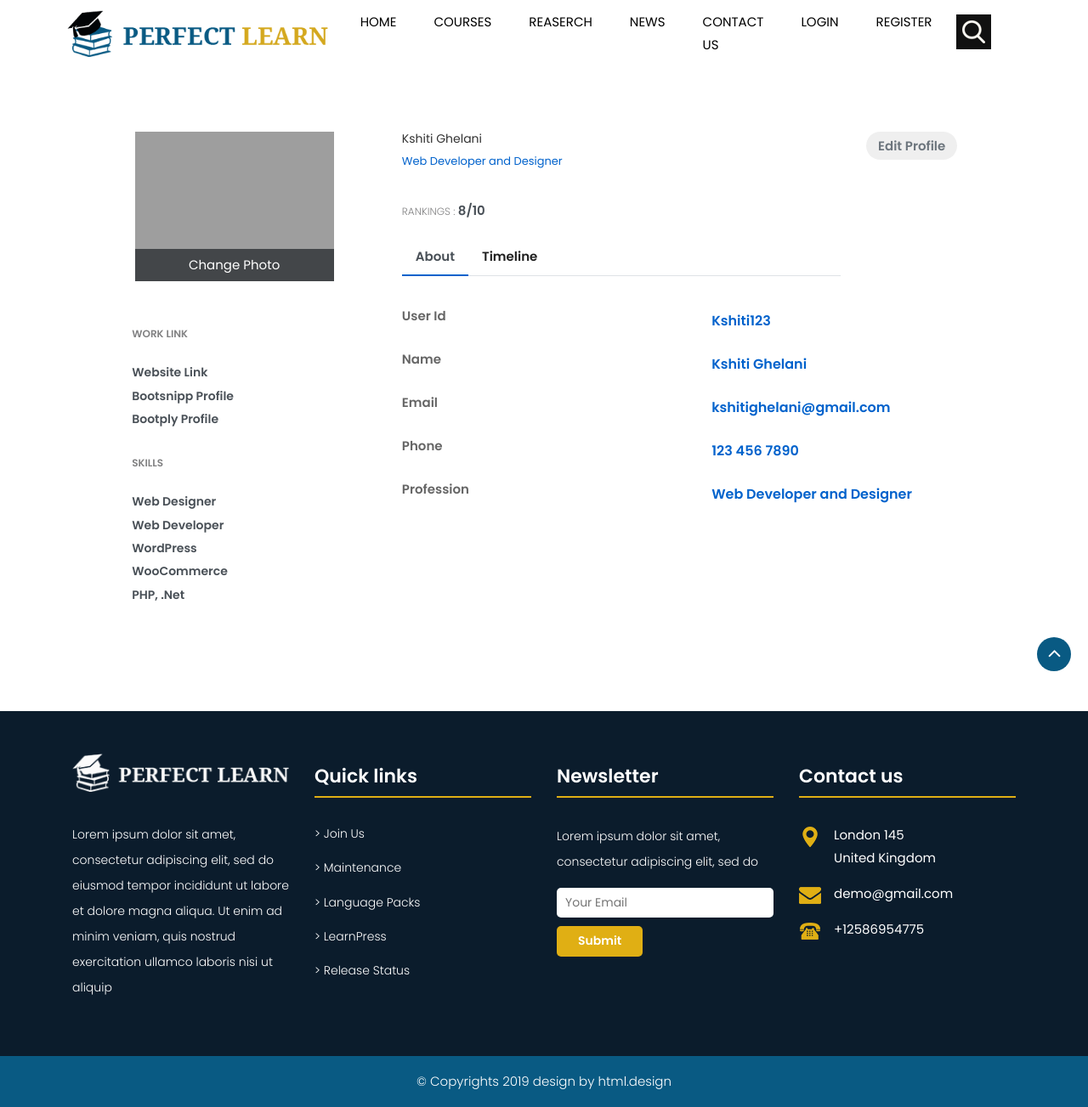
After one commit to Saief1999/MoviesProject, a Symfony app: template templates/reguser/profile.html.twig in a window 1280 px wide. The commit adds this page. Shown: the whole page at 85% size. Run offline with Twig, Linux system fonts and the light colour scheme; the template is opened without the code that fills it, so the values that code supplies are empty; some libraries are stand-ins or nearby versions; grey boxes are pictures that could not be loaded.

Commit message:
Addded basic templates for profile/settings

```diff
--- /dev/null
+++ b/public/css/profile-style-reguser.css
@@ -0,0 +1,95 @@
+body{
+    /*background: -webkit-linear-gradient(left, #3931af, #00c6ff);*/
+}
+.emp-profile{
+    padding: 3%;
+    margin-top: 3%;
+    margin-bottom: 3%;
+    border-radius: 0.5rem;
+    background: #fff;
+}
+.profile-img{
+    text-align: center;
+}
+.profile-img img{
+    width: 70%;
+    height: 100%;
+}
+.profile-img .file {
+    position: relative;
+    overflow: hidden;
+    margin-top: -20%;
+    width: 70%;
+    border: none;
+    border-radius: 0;
+    font-size: 15px;
+    background: #212529b8;
+}
+.profile-img .file input {
+    position: absolute;
+    opacity: 0;
+    right: 0;
+    top: 0;
+}
+.profile-head h5{
+    color: #333;
+}
+.profile-head h6{
+    color: #0062cc;
+}
+.profile-edit-btn{
+    border: none;
+    border-radius: 1.5rem;
+    width: 70%;
+    padding: 2%;
+    font-weight: 600;
+    color: #6c757d;
+    cursor: pointer;
+}
+.proile-rating{
+    font-size: 12px;
+    color: #818182;
+    margin-top: 5%;
+}
+.proile-rating span{
+    color: #495057;
+    font-size: 15px;
+    font-weight: 600;
+}
+.profile-head .nav-tabs{
+    margin-bottom:5%;
+}
+.profile-head .nav-tabs .nav-link{
+    font-weight:600;
+    border: none;
+}
+.profile-head .nav-tabs .nav-link.active{
+    border: none;
+    border-bottom:2px solid #0062cc;
+}
+.profile-work{
+    padding: 14%;
+    margin-top: -15%;
+}
+.profile-work p{
+    font-size: 12px;
+    color: #818182;
+    font-weight: 600;
+    margin-top: 10%;
+}
+.profile-work a{
+    text-decoration: none;
+    color: #495057;
+    font-weight: 600;
+    font-size: 14px;
+}
+.profile-work ul{
+    list-style: none;
+}
+.profile-tab label{
+    font-weight: 600;
+}
+.profile-tab p{
+    font-weight: 600;
+    color: #0062cc;
+}
--- a/src/Controller/SecurityController.php
+++ b/src/Controller/SecurityController.php
@@ -14,9 +14,9 @@ class SecurityController extends AbstractController
      */
     public function login(AuthenticationUtils $authenticationUtils): Response
     {
-        // if ($this->getUser()) {
-        //     return $this->redirectToRoute('target_path');
-        // }
+     /*    if ($this->getUser()) {
+             return $this->redirectToRoute('home');
+         }*/
 
         // get the login error if there is one
         $error = $authenticationUtils->getLastAuthenticationError();
--- a/templates/base.html.twig
+++ b/templates/base.html.twig
@@ -71,25 +71,25 @@
                         <li><a class="nav-link" href="reaserch.html">Reaserch</a></li>
                         <li><a class="nav-link" href="news.html">News</a></li>
                         <li><a class="nav-link" href="contact.html">Contact us</a></li>
-                       {# {% if app.user %}
-                        <li><a class="nav-link" href="{{ url('app_logout') }}">Logout</a></li>
+                        {% if app.user %}
+
+                            <li class="nav-item dropdown">
+                                <a class="nav-link dropdown-toggle" href="#" id="navbarDropdown" role="button" data-toggle="dropdown" aria-haspopup="true" aria-expanded="false">
+                                    <i class="fa fa-user fa-lg" aria-hidden="true"></i>{{ app.user.username }}
+                                </a>
+                                <div class="dropdown-menu" aria-labelledby="navbarDropdown">
+                                    <a class="dropdown-item" href="{{ url('reguser_profile') }}">Profile</a>
+                                    <a class="dropdown-item" href="{{ url('reguser_settings') }}">Settings</a>
+                                    <div class="dropdown-divider"></div>
+                                    <a class="dropdown-item" href={{ url("app_logout") }}>Logout</a>
+                                </div>
+                            </li>
                         {% else %}
                         <li><a class="nav-link" href="{{ url('app_login') }}">Login</a></li>
                             <li><a class="nav-link" href="{{ url('app_register') }}">Register</a></li>
-                        {% endif %}#}
+                        {% endif %}
 
-                        <li class="nav-item dropdown">
-                            <a class="nav-link dropdown-toggle" href="#" id="navbarDropdown" role="button" data-toggle="dropdown" aria-haspopup="true" aria-expanded="false">
-                                Dropdown
-                            </a>
-                            <div class="dropdown-menu" aria-labelledby="navbarDropdown">
-                                <a class="dropdown-item" href="#">Action</a>
-                                <a class="dropdown-item" href="#">Another action</a>
-                                <a class="dropdown-item" href="#">and Another One</a>
-                                <div class="dropdown-divider"></div>
-                                <a class="dropdown-item" href="#">Something else here</a>
-                            </div>
-                        </li>
+
 
 
                     </ul>
--- /dev/null
+++ b/templates/reguser/profile.html.twig
@@ -0,0 +1,157 @@
+{% extends 'base.html.twig' %}
+
+{% block title %}Profile{% endblock %}
+{% block stylesheets %}
+<link rel="stylesheet" type="text/css" href="{{ asset('css/profile-style-reguser.css') }}">
+{% endblock %}
+
+
+{% block body %}
+<div class="container emp-profile">
+    <form method="post">
+        <div class="row">
+            <div class="col-md-4">
+                <div class="profile-img">
+                    <img src="https://encrypted-tbn0.gstatic.com/images?q=tbn:ANd9GcS52y5aInsxSm31CvHOFHWujqUx_wWTS9iM6s7BAm21oEN_RiGoog" alt=""/>
+                    <div class="file btn btn-lg btn-primary">
+                        Change Photo
+                        <input type="file" name="file"/>
+                    </div>
+                </div>
+            </div>
+            <div class="col-md-6">
+                <div class="profile-head">
+                    <h5>
+                        Kshiti Ghelani
+                    </h5>
+                    <h6>
+                        Web Developer and Designer
+                    </h6>
+                    <p class="proile-rating">RANKINGS : <span>8/10</span></p>
+                    <ul class="nav nav-tabs" id="myTab" role="tablist">
+                        <li class="nav-item">
+                            <a class="nav-link active" id="home-tab" data-toggle="tab" href="#home" role="tab" aria-controls="home" aria-selected="true">About</a>
+                        </li>
+                        <li class="nav-item">
+                            <a class="nav-link" id="profile-tab" data-toggle="tab" href="#profile" role="tab" aria-controls="profile" aria-selected="false">Timeline</a>
+                        </li>
+                    </ul>
+                </div>
+            </div>
+            <div class="col-md-2">
+                <input type="submit" class="profile-edit-btn" name="btnAddMore" value="Edit Profile"/>
+            </div>
+        </div>
+        <div class="row">
+            <div class="col-md-4">
+                <div class="profile-work">
+                    <p>WORK LINK</p>
+                    <a href="">Website Link</a><br/>
+                    <a href="">Bootsnipp Profile</a><br/>
+                    <a href="">Bootply Profile</a>
+                    <p>SKILLS</p>
+                    <a href="">Web Designer</a><br/>
+                    <a href="">Web Developer</a><br/>
+                    <a href="">WordPress</a><br/>
+                    <a href="">WooCommerce</a><br/>
+                    <a href="">PHP, .Net</a><br/>
+                </div>
+            </div>
+            <div class="col-md-8">
+                <div class="tab-content profile-tab" id="myTabContent">
+                    <div class="tab-pane fade show active" id="home" role="tabpanel" aria-labelledby="home-tab">
+                        <div class="row">
+                            <div class="col-md-6">
+                                <label>User Id</label>
+                            </div>
+                            <div class="col-md-6">
+                                <p>Kshiti123</p>
+                            </div>
+                        </div>
+                        <div class="row">
+                            <div class="col-md-6">
+                                <label>Name</label>
+                            </div>
+                            <div class="col-md-6">
+                                <p>Kshiti Ghelani</p>
+                            </div>
+                        </div>
+                        <div class="row">
+                            <div class="col-md-6">
+                                <label>Email</label>
+                            </div>
+                            <div class="col-md-6">
+                                <p>kshitighelani@gmail.com</p>
+                            </div>
+                        </div>
+                        <div class="row">
+                            <div class="col-md-6">
+                                <label>Phone</label>
+                            </div>
+                            <div class="col-md-6">
+                                <p>123 456 7890</p>
+                            </div>
+                        </div>
+                        <div class="row">
+                            <div class="col-md-6">
+                                <label>Profession</label>
+                            </div>
+                            <div class="col-md-6">
+                                <p>Web Developer and Designer</p>
+                            </div>
+                        </div>
+                    </div>
+                    <div class="tab-pane fade" id="profile" role="tabpanel" aria-labelledby="profile-tab">
+                        <div class="row">
+                            <div class="col-md-6">
+                                <label>Experience</label>
+                            </div>
+                            <div class="col-md-6">
+                                <p>Expert</p>
+                            </div>
+                        </div>
+                        <div class="row">
+                            <div class="col-md-6">
+                                <label>Hourly Rate</label>
+                            </div>
+                            <div class="col-md-6">
+                                <p>10$/hr</p>
+                            </div>
+                        </div>
+                        <div class="row">
+                            <div class="col-md-6">
+                                <label>Total Projects</label>
+                            </div>
+                            <div class="col-md-6">
+                                <p>230</p>
+                            </div>
+                        </div>
+                        <div class="row">
+                            <div class="col-md-6">
+                                <label>English Level</label>
+                            </div>
+                            <div class="col-md-6">
+                                <p>Expert</p>
+                            </div>
+                        </div>
+                        <div class="row">
+                            <div class="col-md-6">
+                                <label>Availability</label>
+                            </div>
+                            <div class="col-md-6">
+                                <p>6 months</p>
+                            </div>
+                        </div>
+                        <div class="row">
+                            <div class="col-md-12">
+                                <label>Your Bio</label><br/>
+                                <p>Your detail description</p>
+                            </div>
+                        </div>
+                    </div>
+                </div>
+            </div>
+        </div>
+    </form>
+</div>
+{% endblock %}
```
Also changed, not shown: src/Controller/RegUserController.php (added, +29 -0 lines), templates/reguser/settings.html.twig (added, +110 -0 lines), 1 other file.
